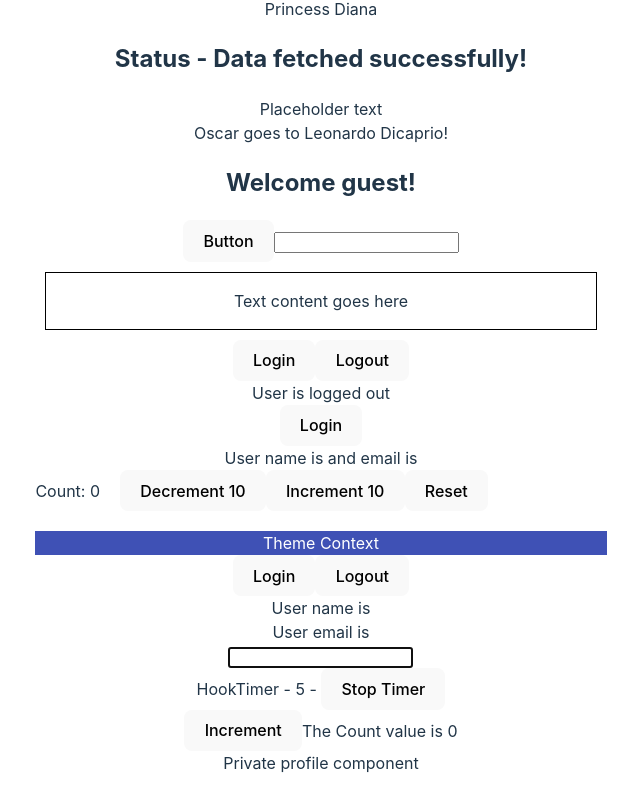
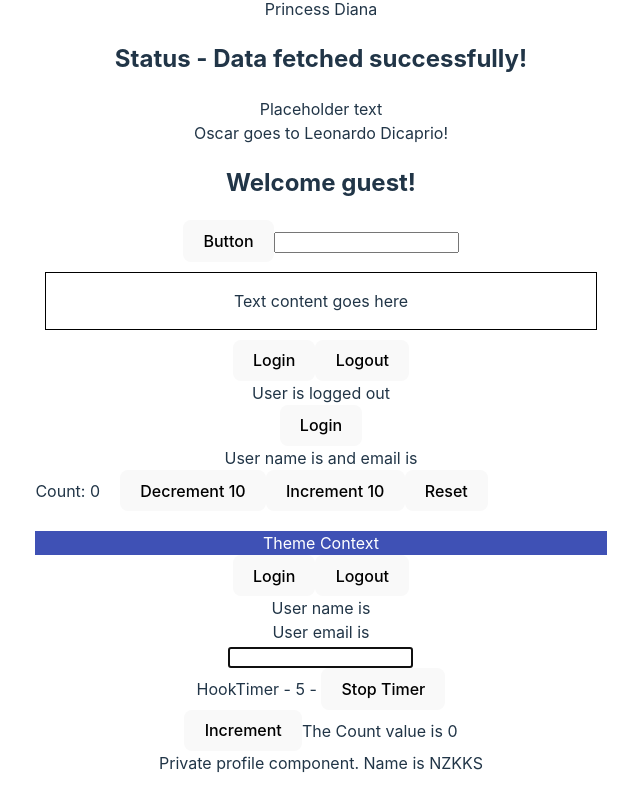
Before and after one commit to nzkks/react-typescript, a React (Vite) app: page / in a window 1280 px wide. Shown: the part 199-1006 px from the top of the page, without its empty margins (319-959 px from the left). Built offline with nearby package versions, Linux system fonts and the light colour scheme.

Commit message:
Handle introducing a prop to the incoming component

```diff
--- a/src/components/auth/Private.tsx
+++ b/src/components/auth/Private.tsx
@@ -1,13 +1,14 @@
 import { Login } from './Login';
+import { ProfileProps } from './Profile';
 
 type PrivateProps = {
   isLoggedIn: boolean;
-  component: React.ComponentType;
+  component: React.ComponentType<ProfileProps>;
 };
 
 export const Private = ({ isLoggedIn, component: Component }: PrivateProps) => {
   if (isLoggedIn) {
-    return <Component />;
+    return <Component name="NZKKS" />;
   } else {
     return <Login />;
   }
--- a/src/components/auth/Profile.tsx
+++ b/src/components/auth/Profile.tsx
@@ -1,3 +1,7 @@
-export const Profile = () => {
-  return <div>Private profile component</div>;
+export type ProfileProps = {
+  name: string;
 };
+
+export const Profile = ({ name }: ProfileProps) => {
+  return <div>Private profile component. Name is {name}</div>;
+};
```
